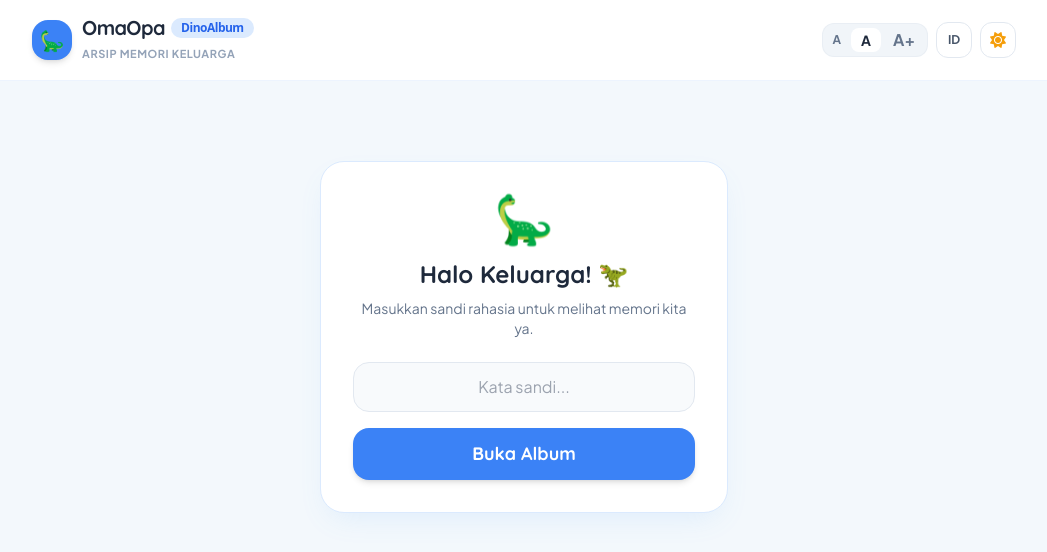
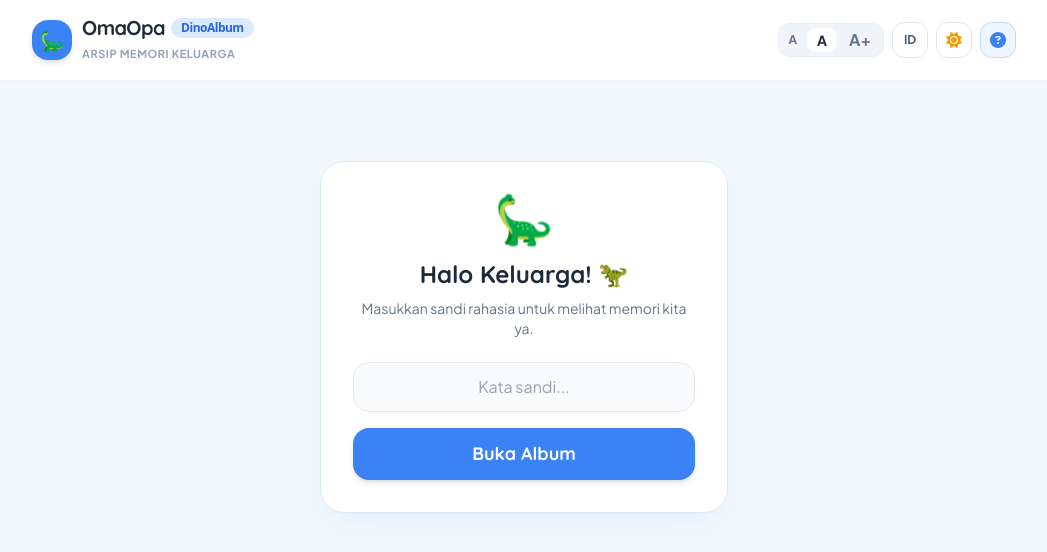
Before and after one commit to guabutuh/memorikeluarga, a React (Vite) app: page / in a window 1280 px wide. Shown: the top 552 px of the page, without its empty margins (116-1163 px from the left). Built offline with nearby package versions, Linux system fonts and the light colour scheme.

Commit message:
feat: add tutorial button to header

```diff
--- a/src/App.jsx
+++ b/src/App.jsx
@@ -271,6 +271,9 @@ export default function App() {
             </button>
             <button onClick={() => setTheme(theme === 'light' ? 'dark' : 'light')} className="btn-bouncy w-9 h-9 rounded-xl bg-white dark:bg-slate-800 border border-slate-200 dark:border-slate-700/80 hover:bg-slate-50 dark:hover:bg-slate-700 flex items-center justify-center text-slate-500 dark:text-amber-400 shadow-xs">
               <i className={theme === 'dark' ? 'fas fa-moon text-blue-400' : 'fas fa-sun text-amber-500'}></i>
+            </button>
+            <button onClick={() => setShowTutorial(true)} className="btn-bouncy w-9 h-9 rounded-xl bg-blue-50 dark:bg-blue-900/30 border border-blue-200 dark:border-blue-800/50 hover:bg-blue-100 dark:hover:bg-blue-800 flex items-center justify-center text-blue-500 shadow-xs" title="Panduan Web">
+              <i className="fas fa-question-circle"></i>
             </button>
             {isUnlocked && (
               <button onClick={() => setIsUnlocked(false)} className="btn-bouncy w-9 h-9 rounded-xl bg-red-50 dark:bg-red-900/30 border border-red-200 dark:border-red-800/50 hover:bg-red-100 flex items-center justify-center text-red-500 shadow-xs">
```
